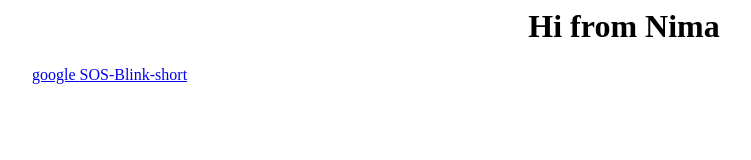
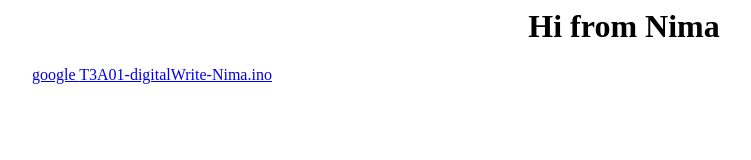
Before and after one commit to Nima-82/Robotics22-Nima, a plain HTML site: page index.html in a window 1280 px wide. Shown: the whole page, without its empty margins (16-767 px from the left). Drawn offline with Linux system fonts and the light colour scheme.

Commit message:
Update index.html

```diff
--- a/index.html
+++ b/index.html
@@ -2,6 +2,6 @@
 
 <ul>
   <a href="https://www.google.ca"> google </a>
-  <a href="SOS-Blink-short.ino"> SOS-Blink-short </a>
+  <a href="T3A01-digitalWrite-Nima.ino"> T3A01-digitalWrite-Nima.ino </a>
 
 </ul>
```
